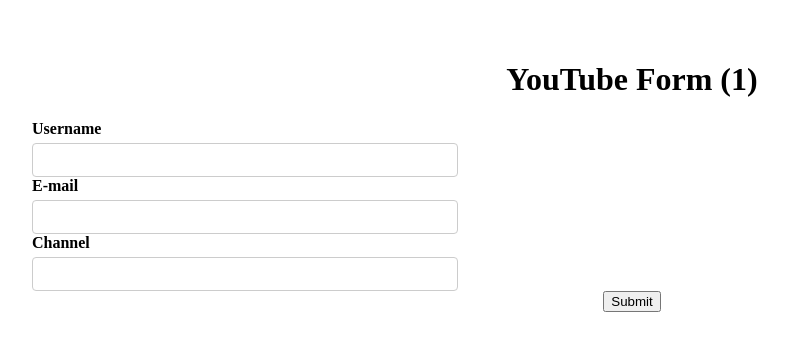
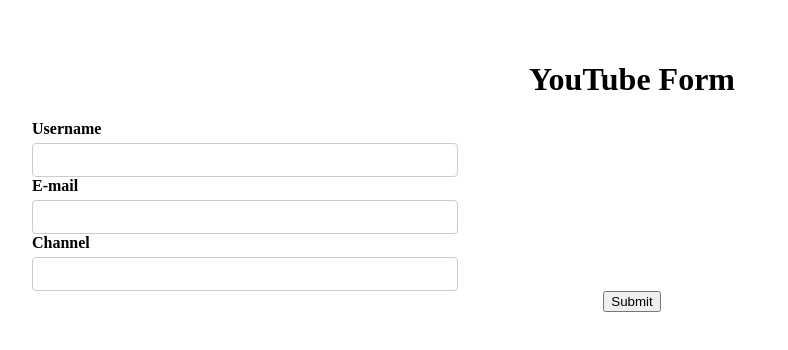
Before and after one commit to itgrad07/rhf-codevolution, a React (Vite) app: page / in a window 1280 px wide. Shown: the top 350 px of the page, without its empty margins (8-796 px from the left). Built offline with nearby package versions, Linux system fonts and the light colour scheme; the HTML template or start-up script is replaced by a standard one.

Commit message:
7 form submission

```diff
--- a/src/components/YouTubeForm.tsx
+++ b/src/components/YouTubeForm.tsx
@@ -1,20 +1,24 @@
 import { useForm } from "react-hook-form";
 import { DevTool } from "@hookform/devtools";
 
-let renderCount = 0;
+type FormValues = {
+  username: string;
+  email: string;
+  channel: string;
+};
 
 const YouTubeForm = () => {
-  const { register, control } = useForm();
+  const { register, control, handleSubmit } = useForm<FormValues>();
 
-  console.log("YouTubeForm");
-  renderCount++;
+  const onSubmit = (data: FormValues) => {
+    console.log("form submitted with data", data);
+  };
 
   return (
     <div>
-      {/* changing input filelds does not cause rerenders; renderCount don`t change */}
-      <h1>YouTube Form ({renderCount / 2})</h1>
+      <h1>YouTube Form</h1>
 
-      <form>
+      <form onSubmit={handleSubmit(onSubmit)}>
         <label htmlFor="username">Username</label>
         <input type="text" id="username" {...register("username")} />
 
```
